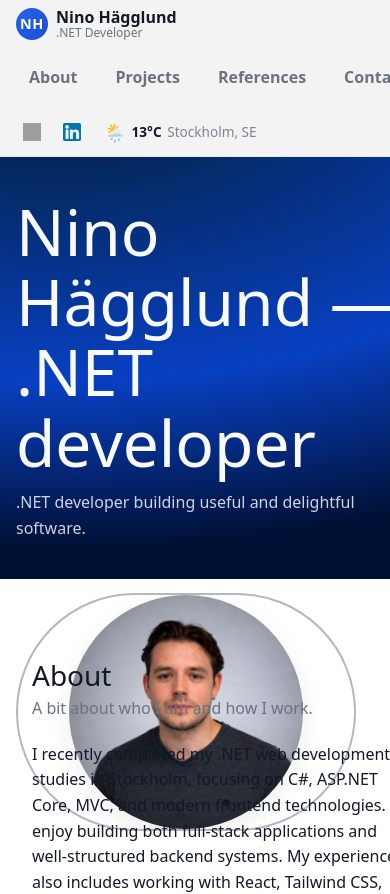
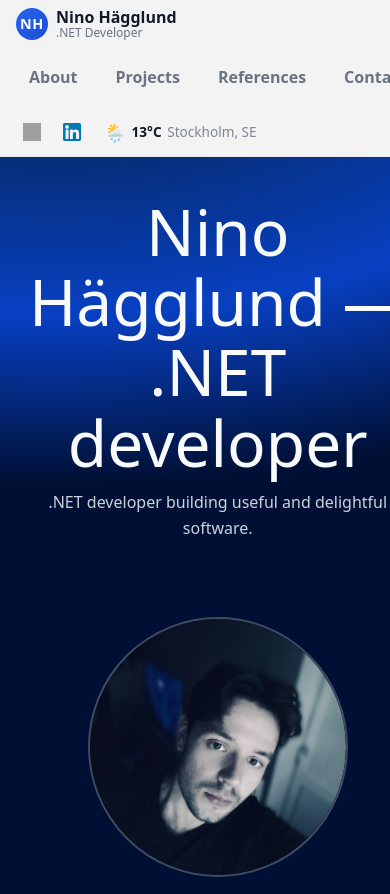
Before and after one commit to ninohaegglund/ninohaegglund-portfolio-2025, a React (Vite) app: page / in a window 390 px wide. Shown: the top 894 px of the page. Built offline with nearby package versions, Linux system fonts and the light colour scheme; grey boxes are pictures that could not be loaded.

Commit message:
Update hero section styles; adjust min-height and center align content, and replace profile image with Profile3.jpg

```diff
--- a/src/App.css
+++ b/src/App.css
@@ -148,7 +148,7 @@
 
 /* Hero */
 .hero {
-  height: 50vh;
+  min-height: 50vh;
   padding: 3rem 0 2rem;
   /* Aurora (cool + creative, light-on-white) */
   background:
@@ -352,14 +352,38 @@ html { scroll-behavior: smooth; }
   .hero-inner,
   .hero-layout {
     grid-template-columns: 1fr;
+    text-align: center;
   }
+
+  .hero {
+    min-height: auto;
+    padding: 2.5rem 0 2rem;
+  }
+
+  .hero-left {
+    display: grid;
+    justify-items: center;
+  }
+
+  .hero .container {
+    justify-items: center;
+  }
+
   .features-grid {
     grid-template-columns: 1fr;
   }
 }
 
 /* Portrait (hero image) */
-.portrait-wrap { display: grid; place-items: center; overflow: hidden; width: 340px; border-radius: 999px;   border: 2px solid var(--border);   border-color: rgba(119, 125, 136, 0.548); } }
+.portrait-wrap {
+  display: grid;
+  place-items: center;
+  overflow: hidden;
+  width: 340px;
+  max-width: 100%;
+  border-radius: 999px;
+  border: 2px solid rgba(119, 125, 136, 0.548);
+}
 
 /* Apply fade/translate animation to wrapper to avoid overriding image hover */
 .portrait-wrap {
@@ -389,3 +413,14 @@ html { scroll-behavior: smooth; }
 @media (prefers-reduced-motion: reduce) {
   .portrait { transition: none; }
 }
+
+@media (max-width: 600px) {
+  .portrait-wrap {
+    width: min(260px, 70vw);
+    margin-top: 1.5rem;
+  }
+
+  .portrait {
+    width: 100%;
+  }
+}
--- a/src/pages/Home.jsx
+++ b/src/pages/Home.jsx
@@ -38,7 +38,7 @@ export default function Home() {
           <div className="portrait-wrap">
             <img
               className="portrait portrait--round portrait--ring"
-              src="/assets/images/Profile1.png"
+              src="/assets/images/Profile3.jpg"
               alt="Portrait of Nino Hägglund"
               loading="lazy"
             />
```
